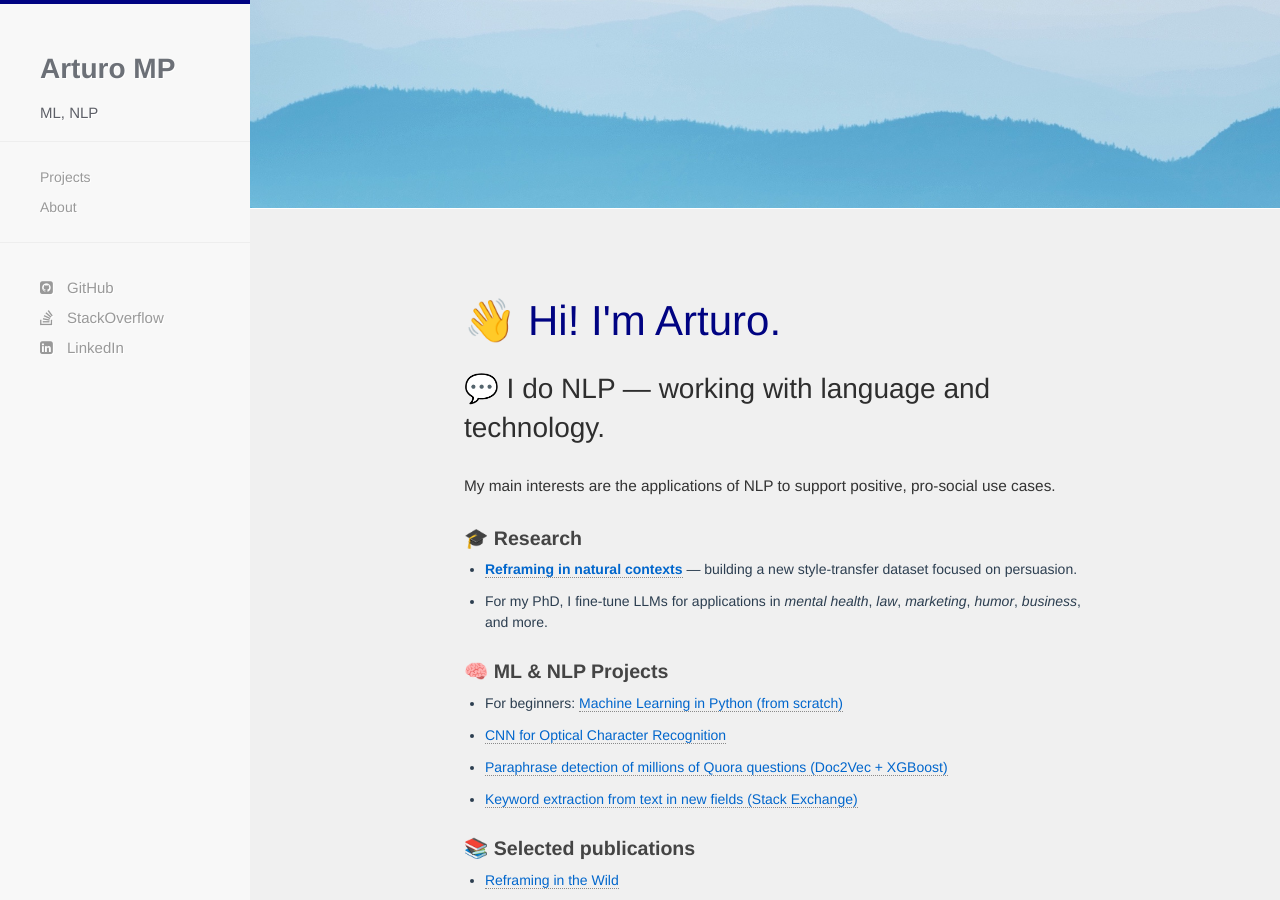
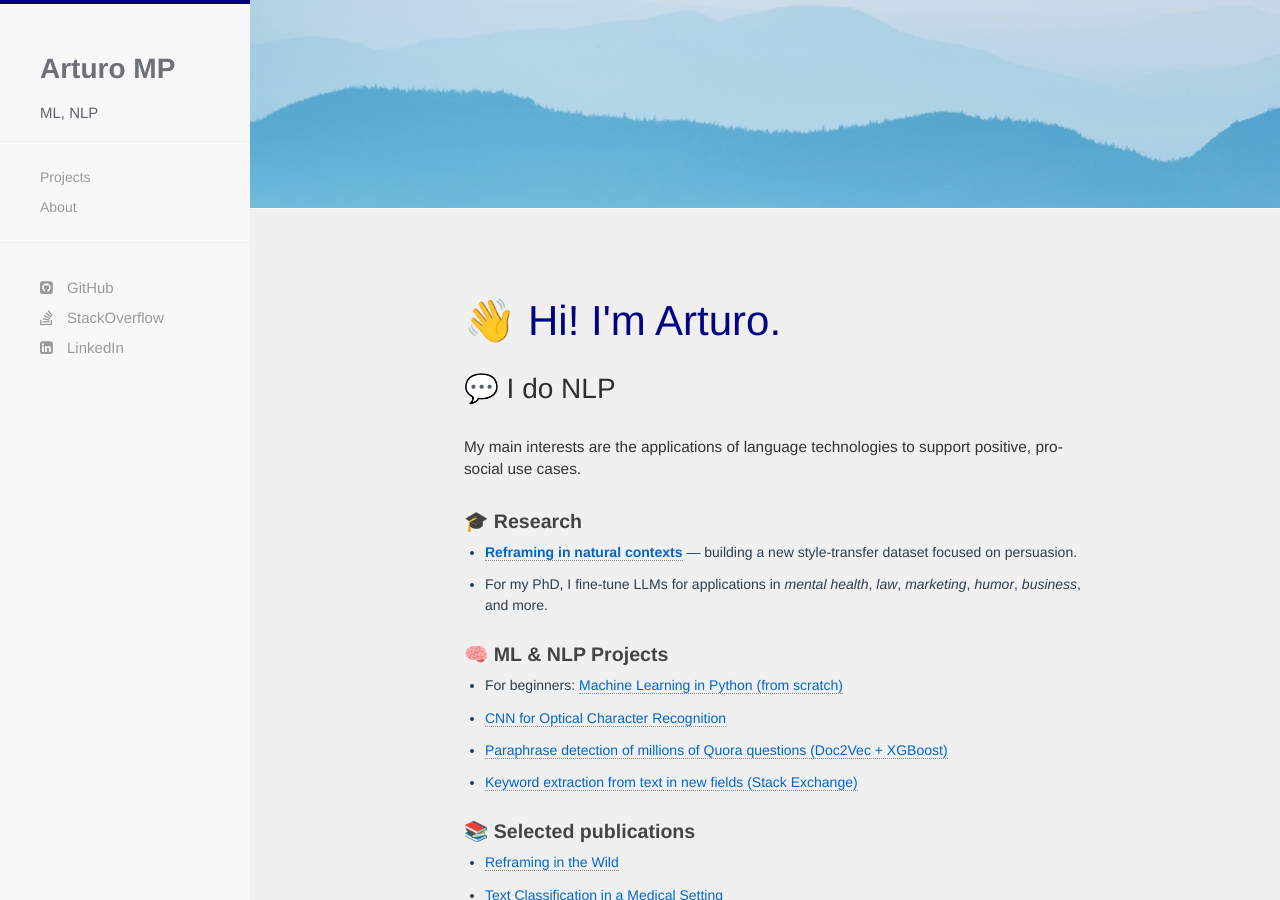
Before and after one commit to arturomp/arturomp.github.io, a Jekyll site: the page built from index.html, in a window 1280 px wide and 900 px high. Built offline with Jekyll 4.4.1, drawn with Linux system fonts in a browser that asks for light colours; nearby versions of some CDN libraries.

Commit message:
Update greeting.html

```diff
--- a/_includes/greeting.html
+++ b/_includes/greeting.html
@@ -49,9 +49,9 @@
   <div id="welcome-greeting">
     <h1 class="intro-heading">👋 Hi! I'm Arturo.</h1>
 
-    <h2 class="subheading">💬 I do NLP — working with language and technology.</h2>
+    <h2 class="subheading">💬 I do NLP</h2>
     <p class="blurb">
-      My main interests are the applications of NLP to support positive, pro-social use cases.
+      My main interests are the applications of language technologies to support positive, pro-social use cases.
     </p>
 
     <section class="highlight-section">
```
